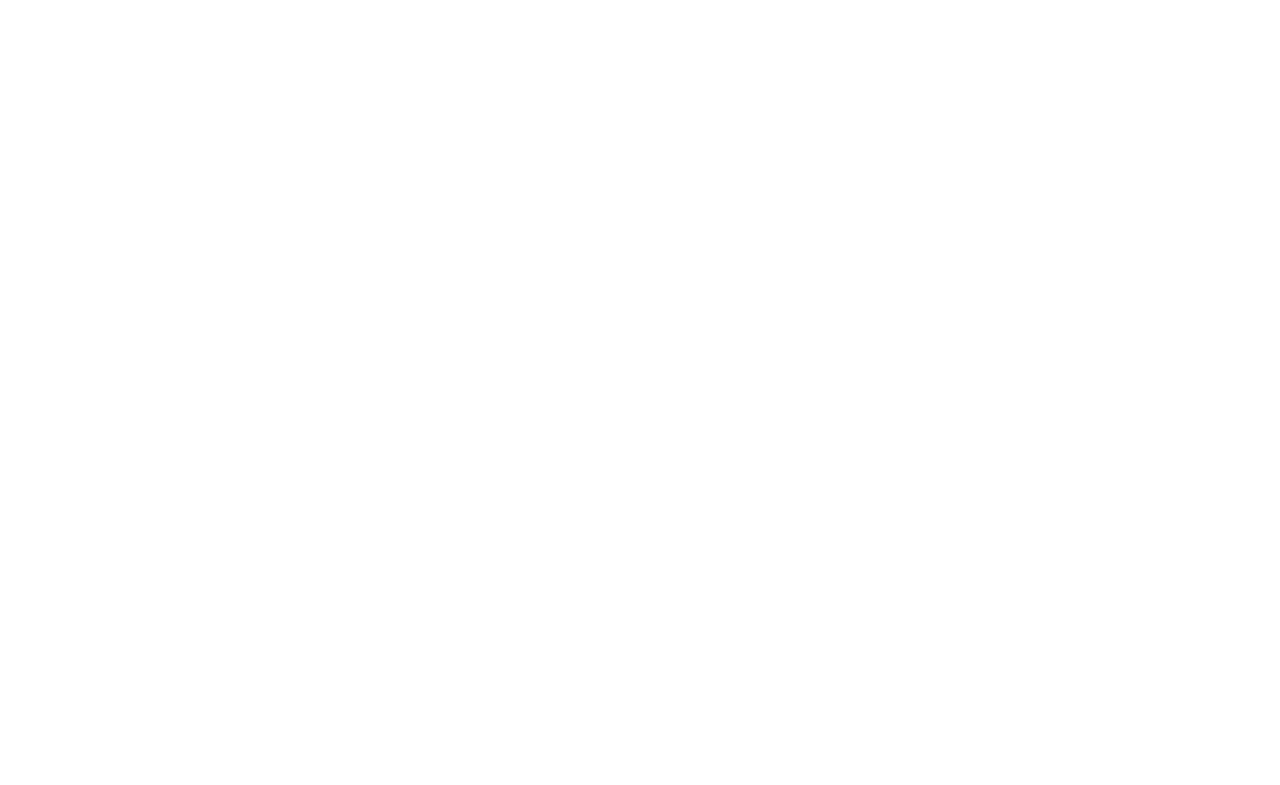
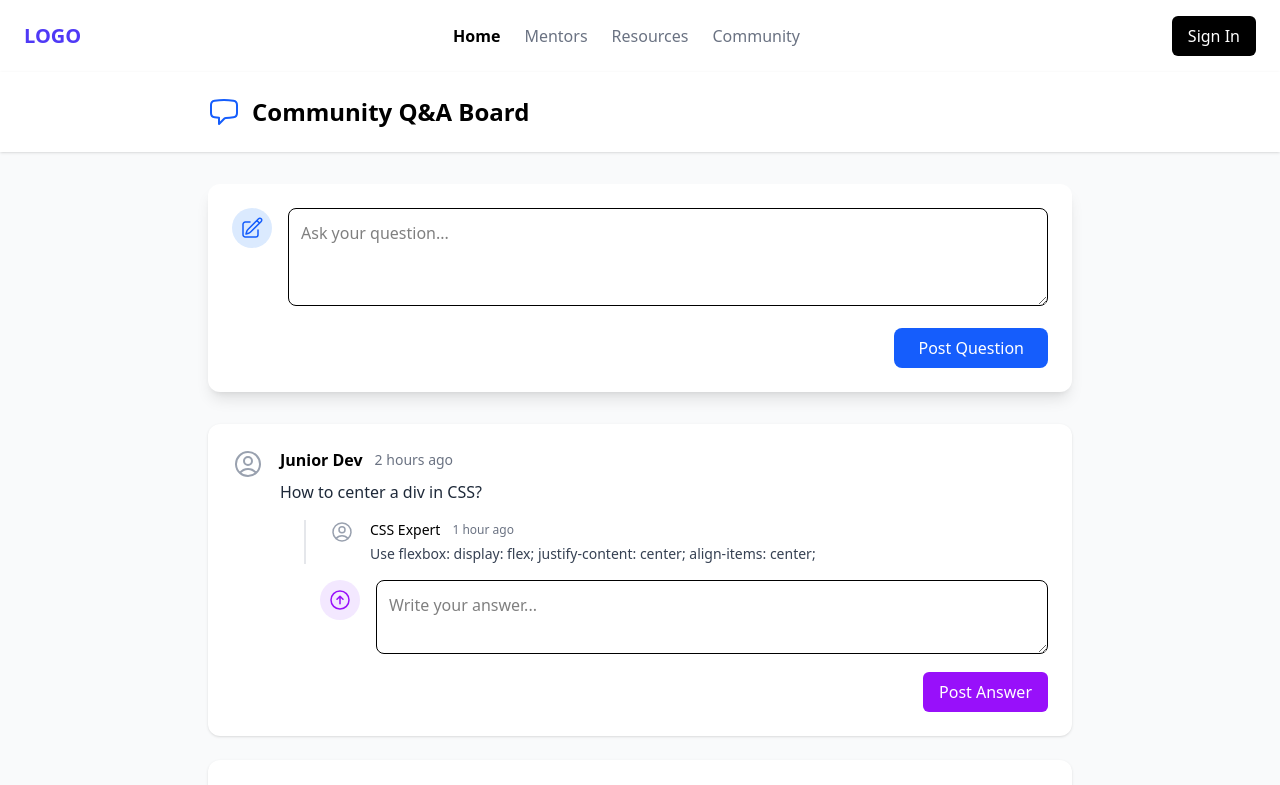
Before and after one commit to jayeshpal001/Major-Project-V1, a React (Vite) app in the folder frontend/: page /dashboard in a window 1280 px wide. Before the commit this address had no page. Shown: the top 785 px of the page. Built offline with nearby package versions, Linux system fonts and the light colour scheme.

Commit message:
Add the dashboard page if you want to see type /dashboard in the url

```diff
--- a/frontend/src/App.jsx
+++ b/frontend/src/App.jsx
@@ -5,16 +5,20 @@
 import { SignUpMentor } from "./pages/SignUpMentor";
 import LogSign from "./pages/LogSign";
 import JuniorSignup from "./pages/JuniorSignup";
-
+import Navbar from "./components/layout/Navbar";
+import Dashboard from './pages/Dashboard';
 function App() {
   return (
     <div className="App">
+
+       <Navbar />
         <Routes>
           <Route path="/" element={<HomePage />} />
           <Route path="/login" element={<LoginPage/>} />
           <Route path="/mentorSignup" element={<SignUpMentor/>} />
           <Route path="/logSign" element={<LogSign/>} />
           <Route path="/juniorSignup" element={<JuniorSignup/>} />
+          <Route path="/dashboard" element={<Dashboard/>} />
 
         </Routes>
     </div>
--- a/frontend/src/components/layout/Navbar.jsx
+++ b/frontend/src/components/layout/Navbar.jsx
@@ -8,9 +8,9 @@
     <nav className="flex items-center justify-between px-6 py-4 bg-white shadow-sm">
       <div className="text-xl font-bold text-indigo-600">LOGO</div>
 
-      <div className="hidden md:flex space-x-6">
-        <a href="#" className="font-semibold text-black">Home</a>
-        <a href="#" className="text-gray-500 hover:text-black">Mentors</a>
+      <div className="hidden md:flex space-x-6 ">
+        <Link to="/" className="font-semibold text-black">Home</Link>
+        <a href="#mentorId" className="text-gray-500 hover:text-black">Mentors</a>
         <a href="#" className="text-gray-500 hover:text-black">Resources</a>
         <a href="#" className="text-gray-500 hover:text-black">Community</a>
       </div>
--- /dev/null
+++ b/frontend/src/components/sections/AnswerForm.jsx
@@ -0,0 +1,47 @@
+// src/components/AnswerForm.jsx
+import { useState } from 'react';
+import { ArrowUpCircleIcon } from '@heroicons/react/24/outline';
+
+export const AnswerForm = ({ onAnswerSubmit }) => {
+  const [answer, setAnswer] = useState('');
+
+  const handleSubmit = (e) => {
+    e.preventDefault();
+    if (answer.trim()) {
+      onAnswerSubmit({
+        id: Date.now(),
+        text: answer,
+        author: "Anonymous Mentor",
+        timestamp: new Date().toLocaleString()
+      });
+      setAnswer('');
+    }
+  };
+
+  return (
+    <form onSubmit={handleSubmit} className="mt-4 ml-10">
+      <div className="flex items-start gap-4">
+        <div className="bg-purple-100 p-2 rounded-full">
+          <ArrowUpCircleIcon className="w-6 h-6 text-purple-600" />
+        </div>
+        <div className="flex-1">
+          <textarea
+            value={answer}
+            onChange={(e) => setAnswer(e.target.value)}
+            placeholder="Write your answer..."
+            className="w-full p-3 border rounded-lg focus:ring-2 focus:ring-purple-500 focus:border-transparent"
+            rows="2"
+          />
+          <div className="mt-3 flex justify-end">
+            <button
+              type="submit"
+              className="bg-purple-600 text-white px-4 py-2 rounded-md hover:bg-purple-700"
+            >
+              Post Answer
+            </button>
+          </div>
+        </div>
+      </div>
+    </form>
+  );
+};
--- a/frontend/src/components/sections/MentorsSection.jsx
+++ b/frontend/src/components/sections/MentorsSection.jsx
@@ -11,7 +11,7 @@
   }, []);
 
   return (
-    <section className="py-16 px-6 md:px-20">
+    <section className="py-16 px-6 md:px-20" id="mentorId">
       <h2 className="text-3xl md:text-4xl font-bold text-center mb-12">
         Featured Mentors
       </h2>
--- /dev/null
+++ b/frontend/src/components/sections/QuestionForm.jsx
@@ -0,0 +1,48 @@
+// src/components/QuestionForm.jsx
+import { useState } from 'react';
+import { PencilSquareIcon } from '@heroicons/react/24/outline';
+
+export const QuestionForm = ({ onQuestionSubmit }) => {
+  const [question, setQuestion] = useState('');
+
+  const handleSubmit = (e) => {
+    e.preventDefault();
+    if (question.trim()) {
+      onQuestionSubmit({
+        id: Date.now(),
+        question,
+        author: "Anonymous User",
+        timestamp: new Date().toLocaleString(),
+        answers: []
+      });
+      setQuestion('');
+    }
+  };
+
+  return (
+    <div className="bg-white rounded-xl shadow-lg p-6 mb-8">
+      <div className="flex items-start gap-4">
+        <div className="bg-blue-100 p-2 rounded-full">
+          <PencilSquareIcon className="w-6 h-6 text-blue-600" />
+        </div>
+        <form onSubmit={handleSubmit} className="flex-1">
+          <textarea
+            value={question}
+            onChange={(e) => setQuestion(e.target.value)}
+            placeholder="Ask your question..."
+            className="w-full p-3 border rounded-lg focus:ring-2 focus:ring-blue-500 focus:border-transparent"
+            rows="3"
+          />
+          <div className="mt-4 flex justify-end">
+            <button
+              type="submit"
+              className="bg-blue-600 text-white px-6 py-2 rounded-lg hover:bg-blue-700 transition-colors"
+            >
+              Post Question
+            </button>
+          </div>
+        </form>
+      </div>
+    </div>
+  );
+};
--- a/frontend/src/constants/data.js
+++ b/frontend/src/constants/data.js
@@ -84,3 +84,28 @@
     "System Design",
     "Interview Prep"
   ];
+
+
+export const questionsData = [
+  {
+    id: 1,
+    question: "How to center a div in CSS?",
+    author: "Junior Dev",
+    timestamp: "2 hours ago",
+    answers: [
+      {
+        id: 1,
+        text: "Use flexbox: display: flex; justify-content: center; align-items: center;",
+        author: "CSS Expert",
+        timestamp: "1 hour ago"
+      }
+    ]
+  },
+  {
+    id: 2,
+    question: "Best resources to learn React?",
+    author: "Beginner",
+    timestamp: "3 hours ago",
+    answers: []
+  }
+];
--- /dev/null
+++ b/frontend/src/pages/Dashboard.jsx
@@ -0,0 +1,81 @@
+// src/pages/Dashboard.jsx
+import { useState } from 'react';
+import { questionsData } from '../constants/data';
+import { QuestionForm } from '../components/sections/QuestionForm';
+// import QuestionForm from '../components/QuestionForm';
+import { UserCircleIcon, ChatBubbleLeftIcon } from '@heroicons/react/24/outline';
+import { AnswerForm } from '../components/sections/AnswerForm';
+const Dashboard = () => {
+  const [questions, setQuestions] = useState(questionsData);
+
+  const handleNewQuestion = (newQuestion) => {
+    setQuestions([newQuestion, ...questions]);
+  };
+
+  const handleNewAnswer = (questionId, newAnswer) => {
+    setQuestions(questions.map(q =>
+      q.id === questionId
+        ? { ...q, answers: [...q.answers, newAnswer] }
+        : q
+    ));
+  };
+
+  return (
+    <div className="min-h-screen bg-gray-50">
+      {/* Header */}
+      <header className="bg-white shadow-sm">
+        <div className="max-w-4xl mx-auto px-4 py-6">
+          <h1 className="text-2xl font-bold flex items-center gap-3">
+            <ChatBubbleLeftIcon className="w-8 h-8 text-blue-600" />
+            Community Q&A Board
+          </h1>
+        </div>
+      </header>
+
+      {/* Main Content */}
+      <main className="max-w-4xl mx-auto px-4 py-8">
+        <QuestionForm onQuestionSubmit={handleNewQuestion} />
+
+        <div className="space-y-6">
+          {questions.map(question => (
+            <div key={question.id} className="bg-white rounded-xl shadow-sm hover:shadow-md transition-shadow p-6">
+              <div className="flex items-start gap-4">
+                <UserCircleIcon className="w-8 h-8 text-gray-400 flex-shrink-0" />
+                <div className="flex-1">
+                  <div className="mb-4">
+                    <div className="flex items-center gap-3 mb-2">
+                      <span className="font-semibold">{question.author}</span>
+                      <span className="text-sm text-gray-500">{question.timestamp}</span>
+                    </div>
+                    <p className="text-gray-800">{question.question}</p>
+                  </div>
+
+                  {/* Answers */}
+                  {question.answers.map(answer => (
+                    <div key={answer.id} className="ml-6 pl-6 border-l-2 border-gray-200">
+                      <div className="flex items-start gap-4 mb-4">
+                        <UserCircleIcon className="w-6 h-6 text-gray-400 flex-shrink-0" />
+                        <div>
+                          <div className="flex items-center gap-3 mb-1">
+                            <span className="font-medium text-sm">{answer.author}</span>
+                            <span className="text-xs text-gray-500">{answer.timestamp}</span>
+                          </div>
+                          <p className="text-gray-700 text-sm">{answer.text}</p>
+                        </div>
+                      </div>
+                    </div>
+                  ))}
+
+                  {/* Answer Form */}
+                  <AnswerForm onAnswerSubmit={(answer) => handleNewAnswer(question.id, answer)} />
+                </div>
+              </div>
+            </div>
+          ))}
+        </div>
+      </main>
+    </div>
+  );
+};
+
+export default Dashboard;
--- a/frontend/src/pages/HomePage.jsx
+++ b/frontend/src/pages/HomePage.jsx
@@ -11,7 +11,7 @@
 export default function HomePage() {
   return (
     <div className="scroll-smooth w-full min-h-screen">
-      <Navbar />
+
       <HeroSection />
       <HowItWorks />
       <MentorsSection />
```
Also changed, not shown: frontend/src/components/ui/MentorCard.jsx (indentation only).
